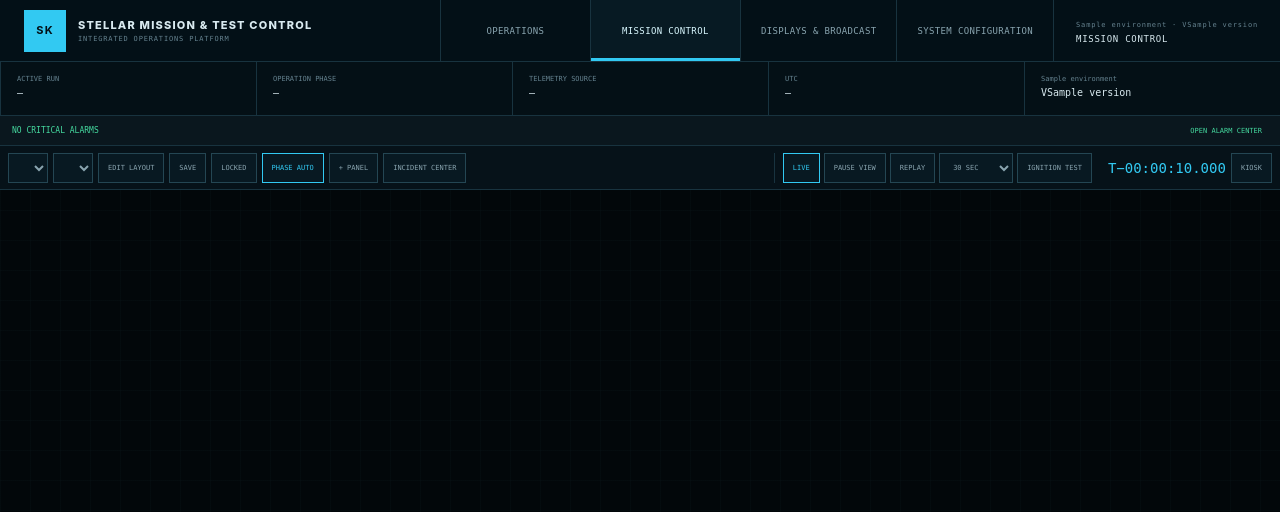
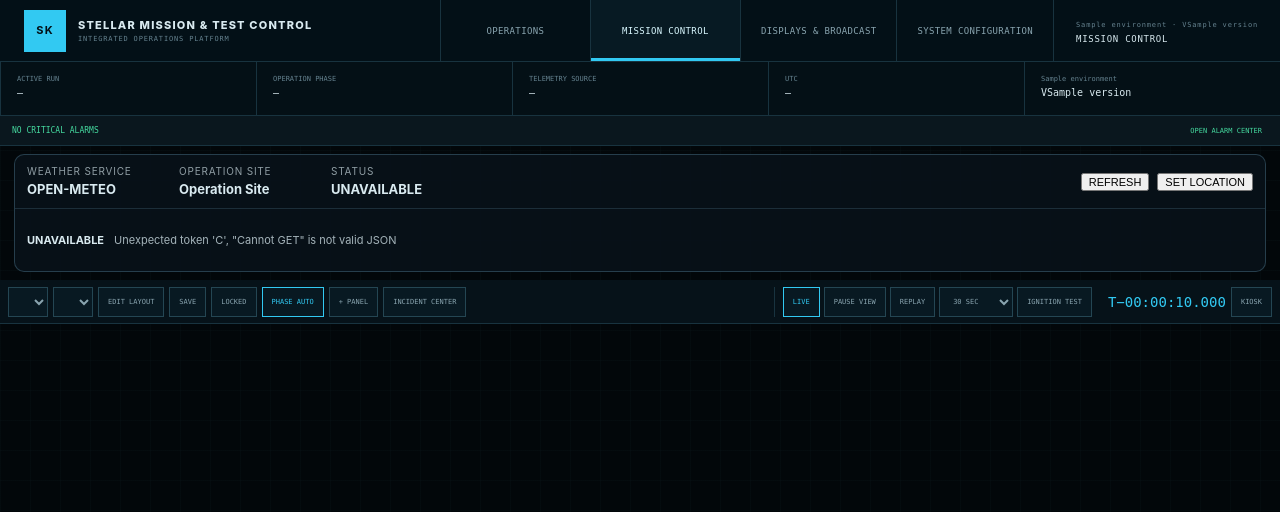
Before and after one commit to saqersaid1995/rocket_test_overlay, a Flask app: template stellar_ops/templates/workspace.html in a window 1280 px wide. Shown: the top 512 px of the page. Run offline with Flask 3, Linux system fonts and the light colour scheme; the template is opened without the code that fills it: most values are stand-ins (such as "Sample title", 1, 10 or a date in 2020); lists and menus that the app fills with data are empty; some libraries are stand-ins or nearby versions.

Commit message:
Add Open-Meteo weather controls to Mission Control

```diff
--- a/stellar_ops/templates/workspace.html
+++ b/stellar_ops/templates/workspace.html
@@ -7,7 +7,17 @@
   <link rel="stylesheet" href="{{url_for('static',filename='global_nav.css')}}">
   <link rel="stylesheet" href="{{url_for('static',filename='workspace.css')}}">
   <link rel="stylesheet" href="{{url_for('static',filename='workspace_runtime.css')}}">
-  <style>body.kiosk .global-shell-header,body.kiosk .topbar,body.kiosk .toolbar,body.kiosk>footer{display:none}body.popout .global-shell-header,body.popout .topbar,body.popout .alarm-banner,body.popout .toolbar,body.popout>footer{display:none}</style>
+  <style>
+    body.kiosk .global-shell-header,body.kiosk .topbar,body.kiosk .toolbar,body.kiosk>footer{display:none}
+    body.popout .global-shell-header,body.popout .topbar,body.popout .alarm-banner,body.popout .toolbar,body.popout>footer{display:none}
+    .weather-strip{margin:8px 14px;border:1px solid rgba(120,180,210,.28);background:rgba(8,18,25,.92);border-radius:10px;overflow:hidden}
+    .weather-head{display:flex;gap:22px;align-items:center;padding:10px 12px;border-bottom:1px solid rgba(120,180,210,.18)}
+    .weather-head>span{display:flex;flex-direction:column;gap:2px;min-width:130px}.weather-head small,.weather-body small{font-size:10px;letter-spacing:.08em;opacity:.65}.weather-head strong{font-size:13px}.weather-actions{margin-left:auto;display:flex;gap:8px}.weather-actions button{font-size:11px}
+    .weather-body{padding:10px 12px}.weather-metrics{display:grid;grid-template-columns:repeat(6,minmax(110px,1fr));gap:8px}.weather-metrics>div{border:1px solid rgba(120,180,210,.15);border-radius:8px;padding:8px;display:flex;flex-direction:column;gap:3px}.weather-metrics strong{font-size:16px}.weather-metrics em{font-size:11px;opacity:.7;font-style:normal}
+    .weather-profile{display:flex;gap:10px;align-items:stretch;margin-top:8px}.weather-profile>span{border:1px solid rgba(120,180,210,.15);border-radius:8px;padding:8px 10px;display:flex;flex-direction:column;gap:2px;min-width:150px}.weather-profile code{font-size:11px}.weather-profile em{font-size:11px;opacity:.7;font-style:normal}.weather-foot{margin-top:8px;font-size:10px;opacity:.55}.weather-empty{display:flex;gap:10px;align-items:center;min-height:42px}.weather-empty span{opacity:.75}
+    #weather-location-dialog form{min-width:min(520px,80vw)}#weather-location-dialog .weather-location-grid{display:grid;grid-template-columns:1fr 1fr;gap:10px;padding:14px}#weather-location-dialog label{display:flex;flex-direction:column;gap:5px;font-size:12px}#weather-location-dialog label:first-child{grid-column:1/-1}#weather-location-dialog input{padding:9px}#weather-location-dialog .dialog-actions{display:flex;justify-content:flex-end;gap:8px;padding:0 14px 14px}
+    @media(max-width:1100px){.weather-metrics{grid-template-columns:repeat(3,1fr)}.weather-profile{flex-wrap:wrap}}@media(max-width:700px){.weather-head{flex-wrap:wrap}.weather-actions{margin-left:0}.weather-metrics{grid-template-columns:repeat(2,1fr)}}
+  </style>
 </head>
 <body>
 {% set active_area = 'mission-control' %}{% set section_label = 'MISSION CONTROL' %}{% include "partials/global_nav.html" %}
@@ -61,10 +71,24 @@
     <div class="dialog-actions"><button type="button" id="text-entry-cancel">CANCEL</button><button type="submit" id="text-entry-submit">CONTINUE</button></div>
   </form>
 </dialog>
+
+<dialog id="weather-location-dialog">
+  <form id="weather-location-form">
+    <header><span>OPEN-METEO OPERATION SITE</span></header>
+    <div class="weather-location-grid">
+      <label>Site name<input id="weather-site-name" type="text" placeholder="Duqm Test Site" maxlength="120" required></label>
+      <label>Latitude<input id="weather-latitude" type="number" step="0.000001" min="-90" max="90" placeholder="18.780000" required></label>
+      <label>Longitude<input id="weather-longitude" type="number" step="0.000001" min="-180" max="180" placeholder="56.825000" required></label>
+    </div>
+    <div class="dialog-actions"><button type="button" id="weather-location-cancel">CANCEL</button><button type="submit" id="weather-location-save">SAVE LOCATION</button></div>
+  </form>
+</dialog>
+
 <div id="toast"></div>
 <script>window.__INITIAL__={{initial|tojson}};</script>
 <script src="{{url_for('static',filename='workspace.js')}}"></script>
 <script src="{{url_for('static',filename='workspace_stability.js')}}"></script>
 <script src="{{url_for('static',filename='bench_ignition.js')}}"></script>
+<script src="{{url_for('static',filename='weather_panel.js')}}"></script>
 </body>
 </html>
```
